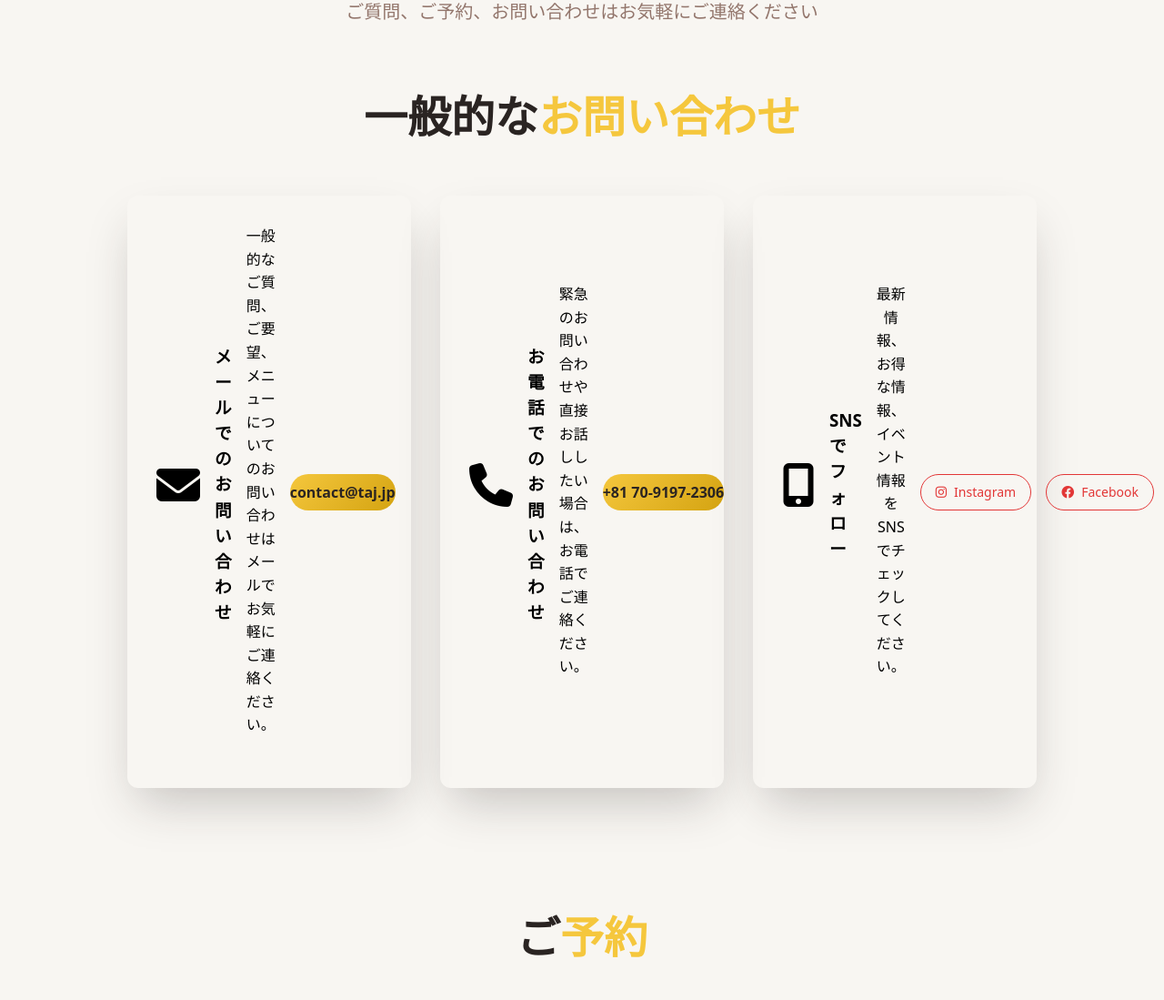
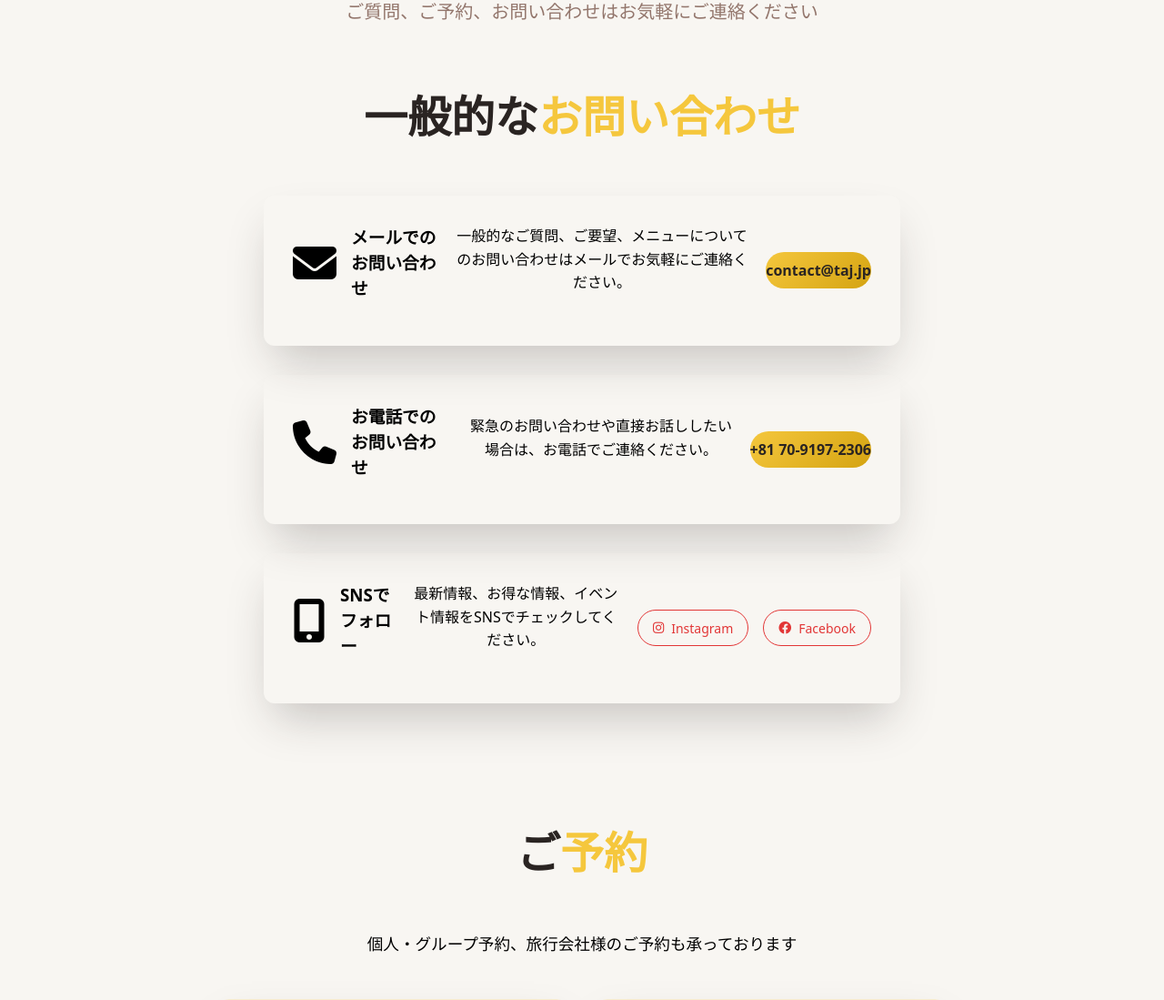
Before and after one commit to aakashmehra/taj-homepage, a Flask app: page /contact in a window 1280 px wide. Shown: the part 989-2088 px from the top of the page at 91% size. Run offline with Flask 3, Linux system fonts and the light colour scheme.

Commit message:
Update main-contact.html

```diff
--- a/templates/main-contact.html
+++ b/templates/main-contact.html
@@ -62,7 +62,7 @@
                     {% endif %}
                 </h2>
 
-                <div style="display: grid; grid-template-columns: repeat(auto-fit, minmax(300px, 1fr)); gap: 2rem; max-width: 1000px; margin: 0 auto;">
+                <div style="display: grid; grid-template-columns: 1fr; gap: 2rem; max-width: 700px; margin: 0 auto;">
                 <div class="contact-method" style="background: var(--card); padding: 2rem; border-radius: var(--radius); box-shadow: var(--shadow);">
                     <div style="font-size: 3rem; color: var(--accent); margin-bottom: 1rem; text-align: center;">
                         <i class="fas fa-envelope"></i>
```
